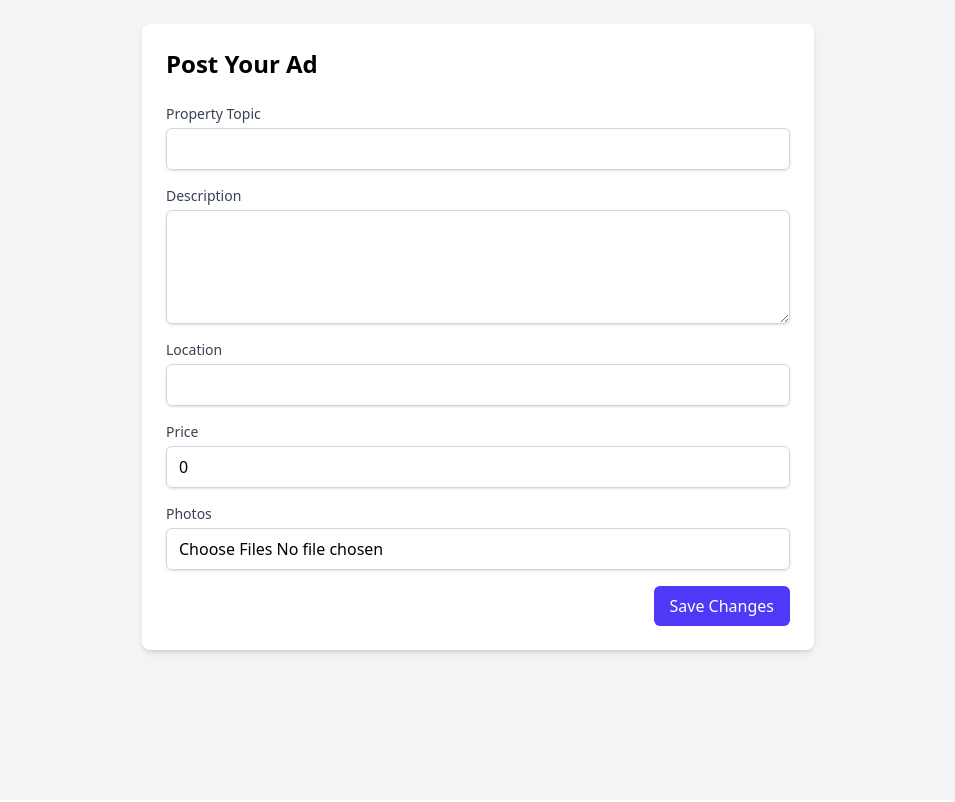
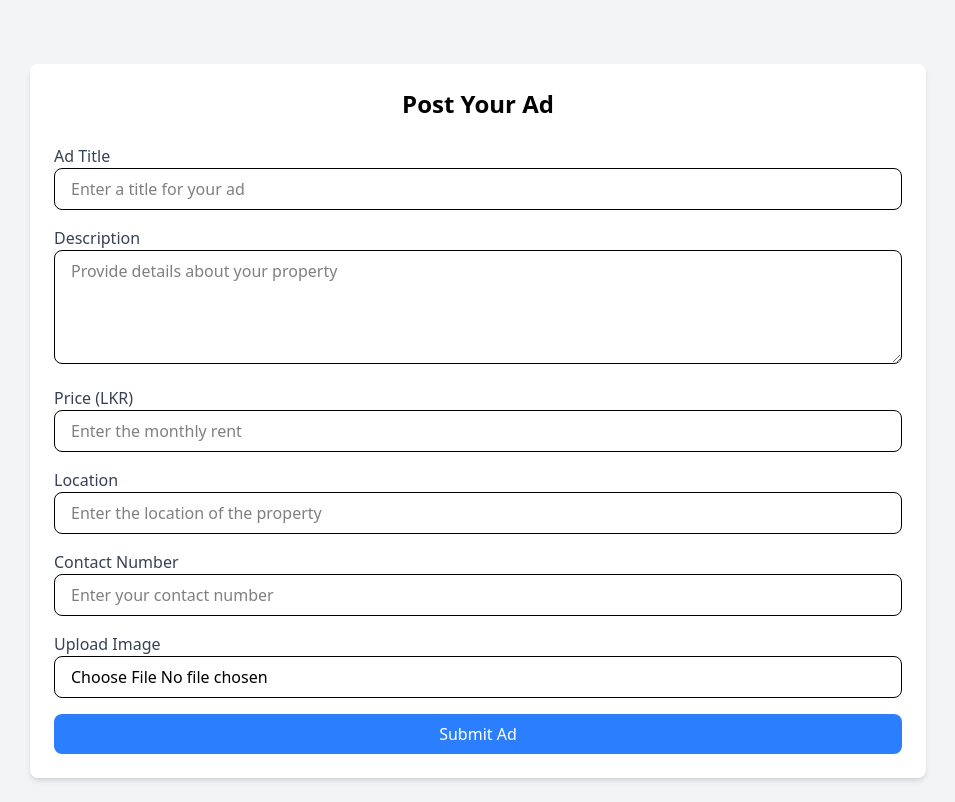
Before and after one commit to InukaSilv/SDGP-Frontend, a React (Vite) app in the folder RiVVe/: page /posting in a window 1280 px wide. Shown: the whole page, without its empty margins (162-1117 px from the left). Built offline with nearby package versions, Linux system fonts and the light colour scheme.

Commit message:
Made the ad posting form

```diff
--- a/RiVVe/src/components/postAdForm/PostAdForm.tsx
+++ b/RiVVe/src/components/postAdForm/PostAdForm.tsx
@@ -1,133 +1,143 @@
-import React from 'react';
-import { useForm, Controller } from 'react-hook-form';
-import { yupResolver } from '@hookform/resolvers/yup';
-import * as yup from 'yup';
-
-// Define the schema for form validation
-const schema = yup.object().shape({
-  propertyTopic: yup.string().required('Property topic is required'),
-  description: yup.string().required('Description is required'),
-  location: yup.string().required('Location is required'),
-  price: yup.number().required('Price is required').positive('Price must be positive'),
-  photos: yup.mixed().required('Photos are required'),
-});
-
-interface FormData {
-  propertyTopic: string;
-  description: string;
-  location: string;
-  price: number;
-  photos: FileList;
-}
+import React, { useState } from "react";
 
 const PostAdForm: React.FC = () => {
-  const { control, handleSubmit, formState: { errors } } = useForm<FormData>({
-    //@ts-ignore
-    resolver: yupResolver(schema),
+  const [formData, setFormData] = useState<{
+    title: string;
+    description: string;
+    price: string;
+    location: string;
+    contact: string;
+    image: File | null; // Fixed type here
+  }>({
+    title: "",
+    description: "",
+    price: "",
+    location: "",
+    contact: "",
+    image: null,
   });
 
-  const onSubmit = (data: FormData) => {
-    console.log(data);
-    // Handle form submission (e.g., send data to backend)
+  const handleInputChange = (
+    e: React.ChangeEvent<HTMLInputElement | HTMLTextAreaElement>
+  ) => {
+    const { name, value } = e.target;
+    setFormData({ ...formData, [name]: value });
+  };
+
+  const handleFileChange = (e: React.ChangeEvent<HTMLInputElement>) => {
+    if (e.target.files && e.target.files[0]) {
+      setFormData({ ...formData, image: e.target.files[0] as File }); // Type assertion
+    }
+  };
+
+  const handleSubmit = (e: React.FormEvent) => {
+    e.preventDefault();
+    console.log("Form Submitted", formData);
+    // Add logic to send data to the backend (e.g., API call)
   };
 
   return (
-    <div className="max-w-2xl mx-auto p-6 bg-white shadow-md rounded-lg">
-      <h2 className="text-2xl font-bold mb-6">Post Your Ad</h2>
-      <form onSubmit={handleSubmit(onSubmit)}>
-        <div className="mb-4">
-          <label className="block text-sm font-medium text-gray-700">Property Topic</label>
-          <Controller
-            name="propertyTopic"
-            control={control}
-            defaultValue=""
-            render={({ field }) => (
-              <input
-                {...field}
-                type="text"
-                className="mt-1 block w-full px-3 py-2 border border-gray-300 rounded-md shadow-sm focus:outline-none focus:ring-indigo-500 focus:border-indigo-500"
-              />
-            )}
+    <div className="max-w-4xl mx-auto mt-10 p-6 bg-white shadow-md rounded-lg">
+      <h2 className="text-2xl font-bold text-center mb-6">Post Your Ad</h2>
+      <form onSubmit={handleSubmit} className="space-y-4">
+        <div>
+          <label htmlFor="title" className="block text-gray-700 font-medium">
+            Ad Title
+          </label>
+          <input
+            type="text"
+            id="title"
+            name="title"
+            value={formData.title}
+            onChange={handleInputChange}
+            required
+            className="w-full px-4 py-2 border rounded-lg focus:outline-none focus:ring-2 focus:ring-blue-400"
+            placeholder="Enter a title for your ad"
           />
-          {errors.propertyTopic && <p className="text-red-500 text-sm">{errors.propertyTopic.message}</p>}
         </div>
-
-        <div className="mb-4">
-          <label className="block text-sm font-medium text-gray-700">Description</label>
-          <Controller
+        <div>
+          <label
+            htmlFor="description"
+            className="block text-gray-700 font-medium"
+          >
+            Description
+          </label>
+          <textarea
+            id="description"
             name="description"
-            control={control}
-            defaultValue=""
-            render={({ field }) => (
-              <textarea
-                {...field}
-                rows={4}
-                className="mt-1 block w-full px-3 py-2 border border-gray-300 rounded-md shadow-sm focus:outline-none focus:ring-indigo-500 focus:border-indigo-500"
-              />
-            )}
+            value={formData.description}
+            onChange={handleInputChange}
+            required
+            rows={4}
+            className="w-full px-4 py-2 border rounded-lg focus:outline-none focus:ring-2 focus:ring-blue-400"
+            placeholder="Provide details about your property"
+          ></textarea>
+        </div>
+        <div>
+          <label htmlFor="price" className="block text-gray-700 font-medium">
+            Price (LKR)
+          </label>
+          <input
+            type="number"
+            id="price"
+            name="price"
+            value={formData.price}
+            onChange={handleInputChange}
+            required
+            className="w-full px-4 py-2 border rounded-lg focus:outline-none focus:ring-2 focus:ring-blue-400"
+            placeholder="Enter the monthly rent"
           />
-          {errors.description && <p className="text-red-500 text-sm">{errors.description.message}</p>}
         </div>
-
-        <div className="mb-4">
-          <label className="block text-sm font-medium text-gray-700">Location</label>
-          <Controller
+        <div>
+          <label htmlFor="location" className="block text-gray-700 font-medium">
+            Location
+          </label>
+          <input
+            type="text"
+            id="location"
             name="location"
-            control={control}
-            defaultValue=""
-            render={({ field }) => (
-              <input
-                {...field}
-                type="text"
-                className="mt-1 block w-full px-3 py-2 border border-gray-300 rounded-md shadow-sm focus:outline-none focus:ring-indigo-500 focus:border-indigo-500"
-              />
-            )}
+            value={formData.location}
+            onChange={handleInputChange}
+            required
+            className="w-full px-4 py-2 border rounded-lg focus:outline-none focus:ring-2 focus:ring-blue-400"
+            placeholder="Enter the location of the property"
           />
-          {errors.location && <p className="text-red-500 text-sm">{errors.location.message}</p>}
         </div>
-
-        <div className="mb-4">
-          <label className="block text-sm font-medium text-gray-700">Price</label>
-          <Controller
-            name="price"
-            control={control}
-            defaultValue={0}
-            render={({ field }) => (
-              <input
-                {...field}
-                type="number"
-                className="mt-1 block w-full px-3 py-2 border border-gray-300 rounded-md shadow-sm focus:outline-none focus:ring-indigo-500 focus:border-indigo-500"
-              />
-            )}
+        <div>
+          <label htmlFor="contact" className="block text-gray-700 font-medium">
+            Contact Number
+          </label>
+          <input
+            type="tel"
+            id="contact"
+            name="contact"
+            value={formData.contact}
+            onChange={handleInputChange}
+            required
+            className="w-full px-4 py-2 border rounded-lg focus:outline-none focus:ring-2 focus:ring-blue-400"
+            placeholder="Enter your contact number"
           />
-          {errors.price && <p className="text-red-500 text-sm">{errors.price.message}</p>}
         </div>
-
-        <div className="mb-4">
-          <label className="block text-sm font-medium text-gray-700">Photos</label>
-          <Controller
-            name="photos"
-            control={control}
-            defaultValue={undefined}
-            render={({ field }) => (
-              //@ts-ignore
-              <input
-                {...field}
-                type="file"
-                multiple
-                className="mt-1 block w-full px-3 py-2 border border-gray-300 rounded-md shadow-sm focus:outline-none focus:ring-indigo-500 focus:border-indigo-500"
-              />
-            )}
+        <div>
+          <label htmlFor="image" className="block text-gray-700 font-medium">
+            Upload Image
+          </label>
+          <input
+            type="file"
+            id="image"
+            name="image"
+            onChange={handleFileChange}
+            required
+            className="w-full px-4 py-2 border rounded-lg focus:outline-none focus:ring-2 focus:ring-blue-400"
+            accept="image/*"
           />
-          {errors.photos && <p className="text-red-500 text-sm">{errors.photos.message}</p>}
         </div>
-
-        <div className="flex justify-end">
+        <div>
           <button
             type="submit"
-            className="px-4 py-2 bg-indigo-600 text-white rounded-md hover:bg-indigo-700 focus:outline-none focus:ring-2 focus:ring-indigo-500"
+            className="w-full bg-blue-500 text-white py-2 px-4 rounded-lg hover:bg-blue-600 focus:outline-none focus:ring-2 focus:ring-blue-400"
           >
-            Save Changes
+            Submit Ad
           </button>
         </div>
       </form>
```
